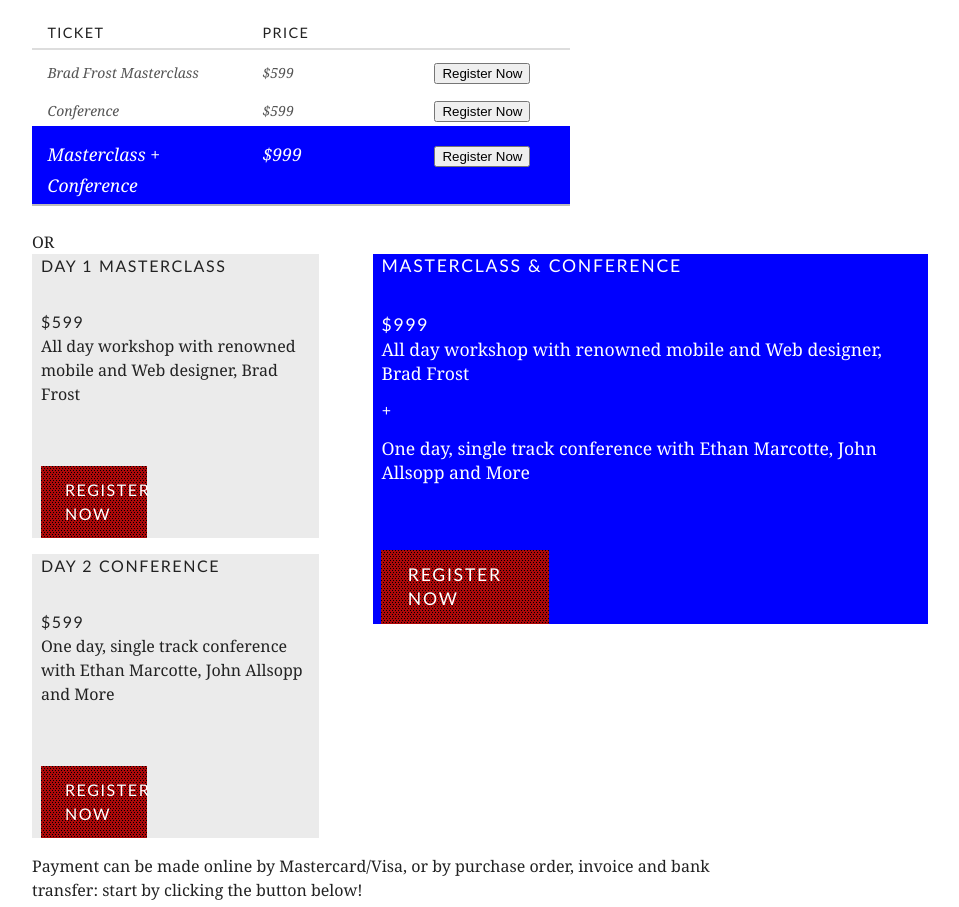
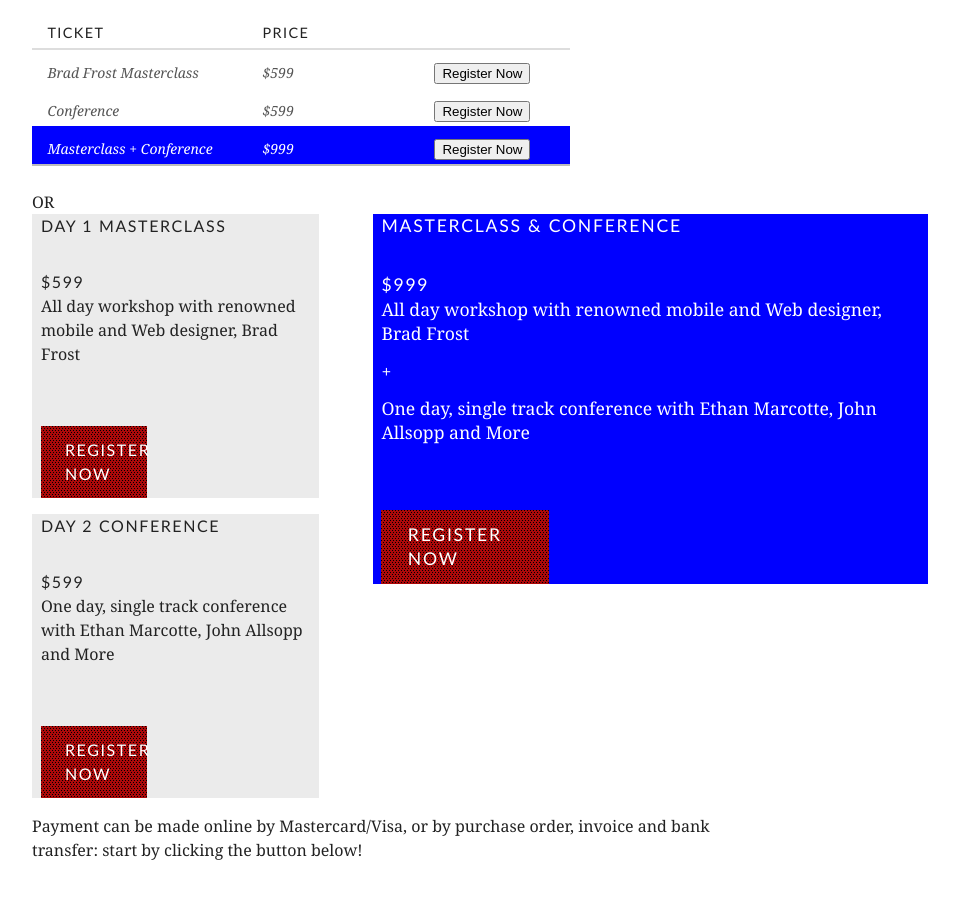
Before and after one commit to JohnAllsopp/web-directions-responsive, a plain HTML site: page index.html in a window 1280 px wide. Shown: the part 10187-11094 px from the top of the page, without its empty margins (160-1119 px from the left). Drawn offline with nearby package versions, Linux system fonts and the light colour scheme; some packages are replaced by stand-ins of ours.

Commit message:
tweaking pricing

```diff
--- a/style.css
+++ b/style.css
@@ -516,7 +516,7 @@
 background-color: blue;
 color: #fff }
 
-#register .recommended td {font-size: 1.1em;
+#register .recommended td {
 background-color: blue;
 color: #fff }
 
```
